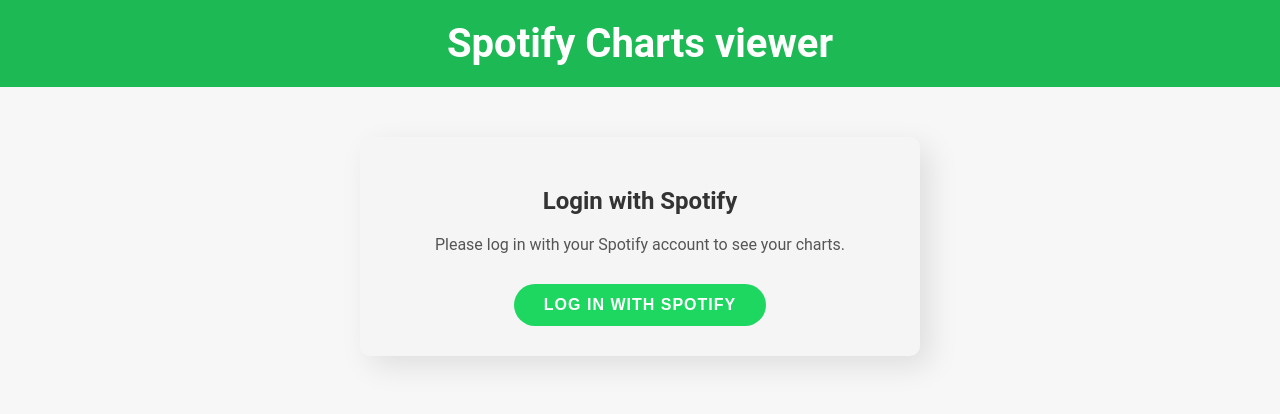
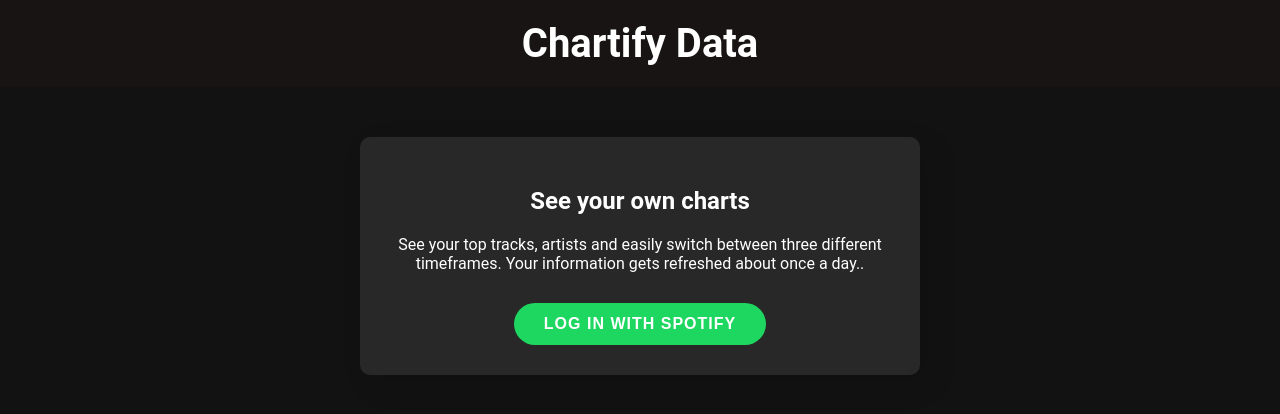
Before and after one commit to ChristianVeneko/SpotiDataFront, a Vue app: page / in a window 1280 px wide. Shown: the top 414 px of the page. Built offline with nearby package versions, Linux system fonts and the light colour scheme.

Commit message:
Color scheme dark and text changes

```diff
--- a/src/components/Header.vue
+++ b/src/components/Header.vue
@@ -1,6 +1,6 @@
 <template>
     <header>
-      <h1 class="title">Spotify Charts viewer</h1>
+      <h1 class="title">Chartify Data</h1>
     </header>
 </template>
 
--- a/src/components/LoginForm.vue
+++ b/src/components/LoginForm.vue
@@ -1,8 +1,8 @@
 <template>
   <div id="loginform">
     <div class="login-container">
-      <h2 class="login-title">Login with Spotify</h2>
-      <p class="login-text">Please log in with your Spotify account to see your charts.</p>
+      <h2 class="login-title">See your own charts</h2>
+      <p class="login-text">See your top tracks, artists and easily switch between three different timeframes. Your information gets refreshed about once a day..</p>
       <div class="button-container">
         <button class="login-btn" @click="initiateSpotifyLogin">
           <span>Log in with Spotify</span>
@@ -17,7 +17,7 @@
   max-width: 500px;
   margin: 30px auto;
   padding: 30px;
-  background-color: #f5f5f5;
+  background-color: #282828;
   border-radius: 10px;
   box-shadow: 10px 10px 30px rgba(0, 0, 0, 0.1);
 }
@@ -29,13 +29,13 @@
 .login-title {
   font-size: 24px;
   font-weight: bold;
-  color: #333;
+  color: #ffffff;
   margin-bottom: 20px;
 }
 
 .login-text {
   font-size: 16px;
-  color: #555;
+  color: #ffffff;
   margin-bottom: 30px;
 }
 
--- a/src/styles.css
+++ b/src/styles.css
@@ -2,13 +2,14 @@
   font-family: 'Roboto', sans-serif;
   margin: 0;
   padding: 0;
-  background-color: #f7f7f7;
+  background-color: #121212; /* Fondo oscuro */
+  color: #fff; /* Texto blanco */
   min-height: 100vh;
 }
 
 header {
-  background-color: #1db954;
-  color: white;
+  background-color: #191414;
+  color: #fff;
   padding: 20px;
   text-align: center;
 }
@@ -28,7 +29,7 @@
   max-width: 500px;
   margin: 30px auto;
   padding: 30px;
-  background-color: #f5f5f5;
+  background-color: #282828;
   border-radius: 10px;
   box-shadow: 10px 10px 30px rgba(0, 0, 0, 0.1);
 }
@@ -43,7 +44,7 @@
   margin-bottom: 10px;
   font-size: 16px;
   font-weight: bold;
-  color: #333;
+  color: #fff;
 }
 
 select {
@@ -54,8 +55,8 @@
   border-radius: 5px;
   box-shadow: 0 0 5px rgba(0, 0, 0, 0.1);
   font-size: 16px;
-  color: #333;
-  background-color: #f5f5f5;
+  color: #fff;
+  background-color: #333;
 }
 
 button {
@@ -86,17 +87,18 @@
   padding: 10px 20px;
   margin-right: 10px;
   margin-bottom: 20px;
-  background-color: #f5f5f5;
+  background-color: #282828;
+  color: #fff;
   border-radius: 25px;
   cursor: pointer;
   transition: background-color 0.3s ease, border 0.3s ease;
-  border: 1px solid #ccc;
+  border: 1px solid #333;
 }
 
 input[type="radio"]:checked + label {
   background-color: #1ed760;
+  border-color: #1ed760;
   color: #fff;
-  border: none;
 }
 
 #results {
@@ -107,11 +109,12 @@
 .song-card{
   display: flex;
   align-items: center;
-  background-color: #f5f5f5;
+  background-color: #282828;
+  color: #fff;
   padding: 10px;
-  box-shadow: 0 2px 4px rgba(0, 0, 0, 0.1);
+  box-shadow: 0 2px 4px rgba(255, 255, 255, 0.1);
   margin-bottom: 10px;
-  border: 1px solid #ccc;
+  border: 1px solid #333;
   border-radius: 5px;
 }
 
@@ -149,11 +152,12 @@
   flex-wrap: wrap;
   justify-content: space-between;
   align-items: center;
-  background-color: #f5f5f5;
+  background-color: #282828;
+  color: #fff;
   padding: 10px;
-  box-shadow: 0 2px 4px rgba(0, 0, 0, 0.1);
+  box-shadow: 0 2px 4px rgba(255, 255, 255, 0.1);
   margin-bottom: 10px;
-  border: 1px solid #ccc;
+  border: 1px solid #333;
   border-radius: 5px;
   width: calc(33.33% - 20px);
   display: inline-block;
```
